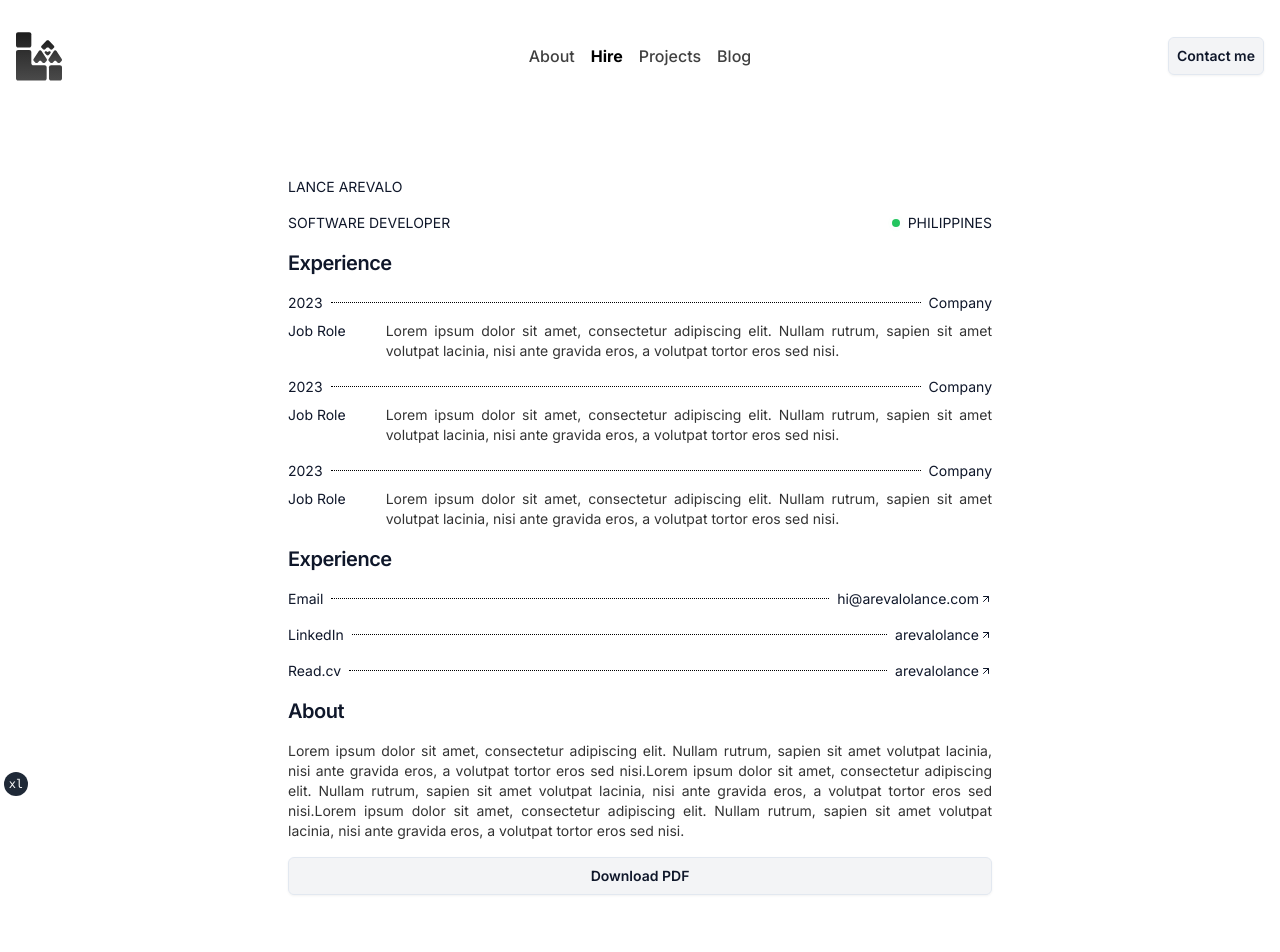
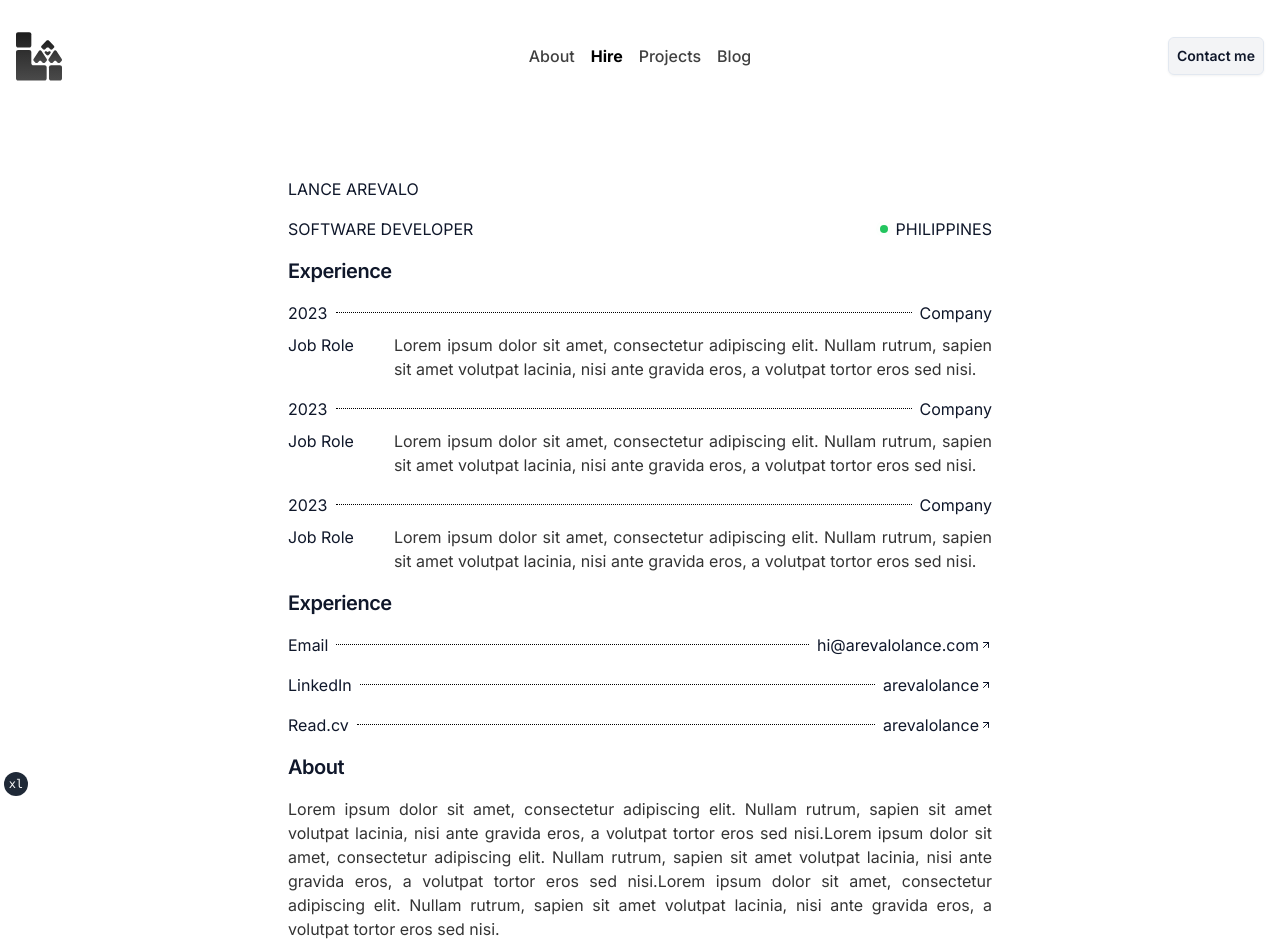
Before and after one commit to arevalolance/dotcom, a Next.js app: page /hire in a window 1280 px wide. Shown: the top 952 px of the page. Built offline with nearby package versions, Linux system fonts and the light colour scheme.

Commit message:
refactor: made font size larger

```diff
--- a/app/about/page.tsx
+++ b/app/about/page.tsx
@@ -9,7 +9,7 @@ export default function About() {
   return (
     <main className="container mx-auto my-16 lg:w-10/12 xl:w-[60%] 2xl:w-1/2">
       <div className="flex flex-col gap-4">
-        <h3 className="scroll-m-20 text-2xl font-semibold tracking-tight">
+        <h3 className="scroll-m-20 text-xl font-semibold tracking-tight">
           Hi, I&apos;m Lance
         </h3>
 
--- a/app/hire/page.tsx
+++ b/app/hire/page.tsx
@@ -21,7 +21,7 @@ function SectionHeading({
   link?: string
 }) {
   return (
-    <div className="flex flex-row items-center gap-2 text-sm">
+    <div className="flex flex-row items-center gap-2 ">
       <span>{left}</span>
       <hr className="h-[1px] w-full border-t-[1px] border-dotted border-black" />
       {link ? (
@@ -44,7 +44,7 @@ function JobSection({ info }: { info?: ResumeInfo }) {
   return (
     <div className="flex flex-col gap-2">
       <SectionHeading left={2023} right={"Company"} />
-      <div className="flex flex-row items-start gap-10 text-sm">
+      <div className="flex flex-row items-start gap-10 ">
         <div className="flex">
           <span className="whitespace-nowrap">Job Role</span>
         </div>
@@ -66,8 +66,8 @@ export default function Resume() {
   return (
     <main className="container mx-auto my-16 lg:w-10/12 xl:w-[60%] 2xl:w-1/2">
       <div className="flex flex-col gap-4">
-        <span className="text-sm">LANCE AREVALO</span>
-        <div className="flex flex-row justify-between text-sm">
+        <span className="">LANCE AREVALO</span>
+        <div className="flex flex-row justify-between ">
           <span>SOFTWARE DEVELOPER</span>
           <div className="flex flex-row items-center gap-2">
             <span className="relative flex h-2 w-2">
@@ -111,7 +111,7 @@ export default function Resume() {
           <h4 className="scroll-m-20 text-xl font-semibold tracking-tight">
             About
           </h4>
-          <p className="text-justify text-sm text-black/80">
+          <p className="text-justify  text-black/80">
             Lorem ipsum dolor sit amet, consectetur adipiscing elit. Nullam
             rutrum, sapien sit amet volutpat lacinia, nisi ante gravida eros, a
             volutpat tortor eros sed nisi.Lorem ipsum dolor sit amet,
@@ -125,7 +125,7 @@ export default function Resume() {
 
         <button
           onClick={() => router.push("/static/resume/arevalolance-resume.pdf")}
-          className="border-gray-300/7 shadow-inner-[1px] hidden rounded-md border-[1px] bg-gray-100 p-2 text-sm font-semibold drop-shadow-sm transition-colors duration-150 hover:border-black/20 hover:ease-in md:block"
+          className="border-gray-300/7 shadow-inner-[1px] hidden rounded-md border-[1px] bg-gray-100 p-2  font-semibold drop-shadow-sm transition-colors duration-150 hover:border-black/20 hover:ease-in md:block"
         >
           Download PDF
         </button>
```
